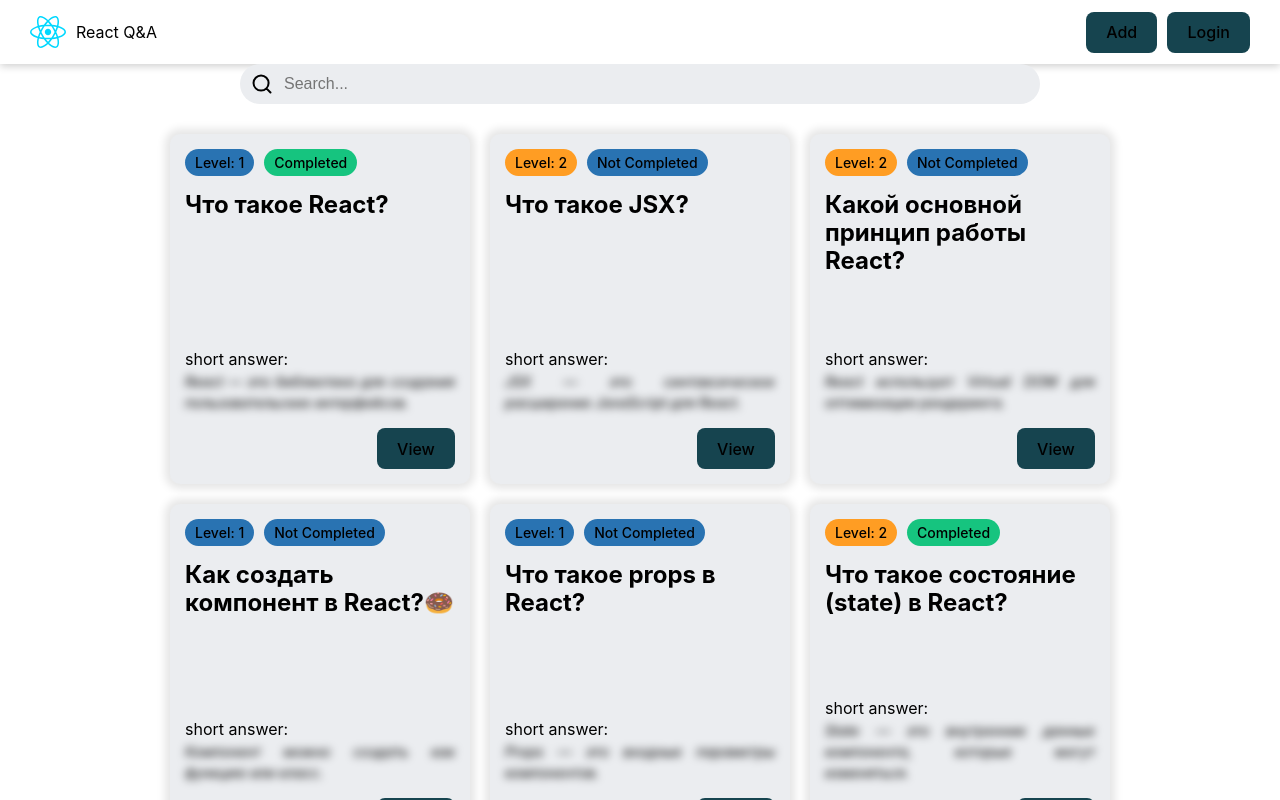
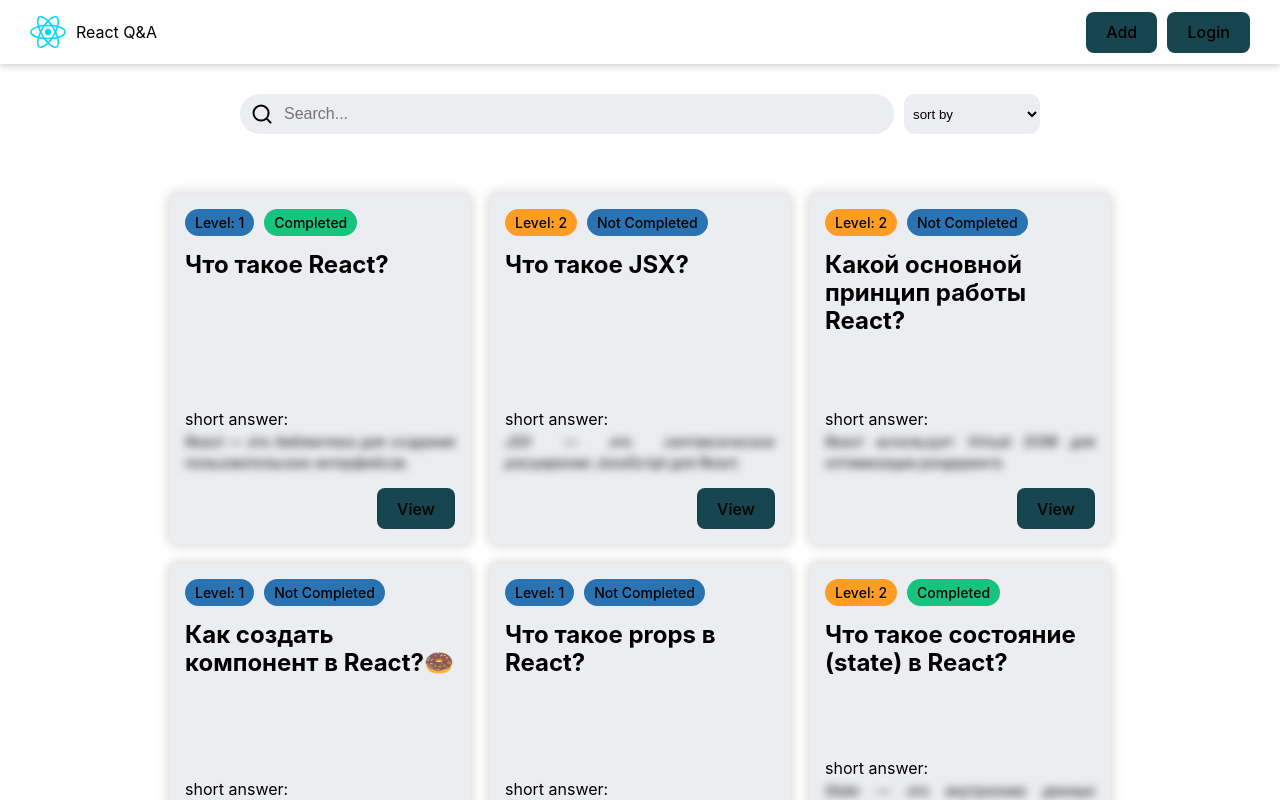
Before and after one commit to eduard-diumin/react-app-card, a React (Vite) app: page / in a window 1280 px wide. Built offline with nearby package versions, Linux system fonts and the light colour scheme; data requests are answered from the project's data file.

Commit message:
sort logic

```diff
--- a/src/components/SearchInput/SearchInput.module.css
+++ b/src/components/SearchInput/SearchInput.module.css
@@ -1,6 +1,7 @@
 .inputContainer {
   width: 100%;
   height: 40px;
+  margin: 30px auto;
   border-radius: 40px;
   background-color: var(--card-bg-color);
   position: relative;
--- /dev/null
+++ b/src/components/SortSelect/SortSelect.jsx
@@ -0,0 +1,19 @@
+import cls from "./SortSelect.module.css";
+
+export const SortSelect = ({ value, onChange }) => {
+  return (
+    <select
+      name="filter"
+      id=""
+      value={value}
+      onChange={onChange}
+      className={cls.select}
+    >
+      <option value="">sort by</option>
+      <option value="_sort=level">level ASC</option>
+      <option value="_sort=-level">level DESC</option>
+      <option value="_sort=completed">Completed ASC</option>
+      <option value="_sort=-completed">Completed DESC</option>
+    </select>
+  );
+};
--- /dev/null
+++ b/src/components/SortSelect/SortSelect.module.css
@@ -0,0 +1,10 @@
+.select {
+  height: 40px;
+  padding: 5px;
+  border-radius: 10px;
+  border: none;
+  outline: none;
+  background-color: var(--card-bg-color);
+  color: var(--text-color);
+  flex-grow: 1;
+}
--- /dev/null
+++ b/src/components/SortSelect/index.jsx
@@ -0,0 +1 @@
+export { SortSelect } from "./SortSelect";
--- a/src/pages/HomePage/HomePage.jsx
+++ b/src/pages/HomePage/HomePage.jsx
@@ -1,14 +1,16 @@
-import { useEffect, useState } from "react";
+import { useEffect, useMemo, useState } from "react";
 import { API_URL } from "../../constants";
 import cls from "./HomePage.module.css";
 import { QuestionCardList } from "../../components/QuestionCardList";
 import { Loader } from "../../components/Loader";
 import { useFetch } from "../../hooks/useFetch";
 import { SearchInput } from "../../components/SearchInput";
+import { SortSelect } from "../../components/SortSelect";
 
 export const HomePage = () => {
   const [cards, setCards] = useState([]);
   const [searchValue, setSearchValue] = useState("");
+  const [sortValue, setSortValue] = useState("");
 
   const [getQuestions, isLoading, error] = useFetch(async (url) => {
     const response = await fetch(`${API_URL}/${url}`);
@@ -18,21 +20,37 @@ export const HomePage = () => {
   });
 
   useEffect(() => {
-    getQuestions("react");
-  }, []);
+    getQuestions(`react?${sortValue}`);
+  }, [sortValue]);
 
   const onSearchChangeHendler = (e) => {
     setSearchValue(e.target.value);
+  };
+
+  const cardsFiltered = useMemo(() => {
+    return cards.filter((card) =>
+      card.question.toLowerCase().includes(searchValue.trim().toLowerCase())
+    );
+  }, [cards, searchValue]);
+
+  const onSortSelectChangeHandler = (e) => {
+    setSortValue(e.target.value);
   };
 
   return (
     <div className={cls.homePage}>
       <div className={cls.controlsContainer}>
         <SearchInput value={searchValue} onChange={onSearchChangeHendler} />
+        <SortSelect value={sortValue} onChange={onSortSelectChangeHandler} />
       </div>
+
       {isLoading && <Loader />}
       {error && <h2>{error}</h2>}
-      <QuestionCardList cards={cards} />
+      {cardsFiltered.length === 0 && (
+        <h2 className={cls.noQuestions}>No Questions Found</h2>
+      )}
+
+      <QuestionCardList cards={cardsFiltered} />
     </div>
   );
 };
--- a/src/pages/HomePage/HomePage.module.css
+++ b/src/pages/HomePage/HomePage.module.css
@@ -7,3 +7,14 @@
   align-items: center;
   gap: 10px;
 }
+
+.noQuestions {
+  width: fit-content;
+  margin: 30px auto;
+}
+
+@media screen and (max-width: 768px) {
+  .controlsContainer {
+    flex-wrap: wrap-reverse;
+  }
+}
```
